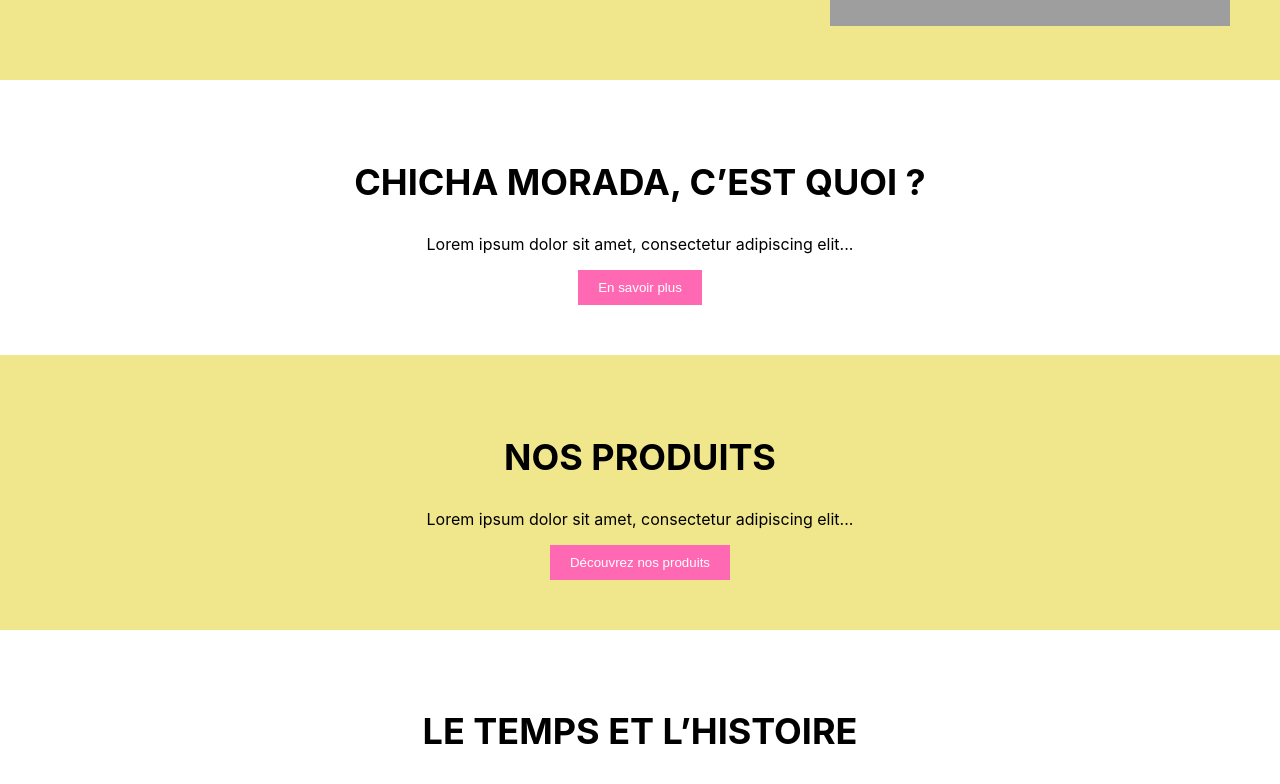
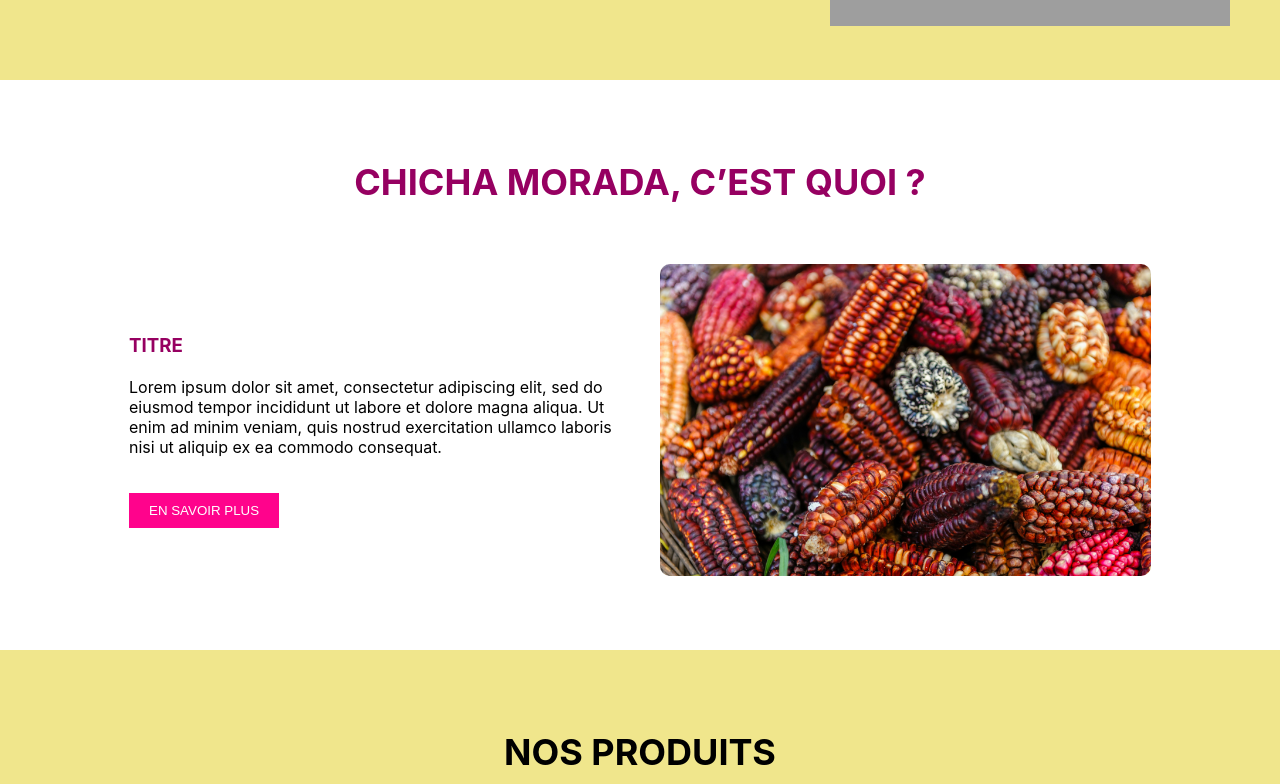
Before and after one commit to ikramchehouani/cozco-landing-page, a React (Create React App) app: page / in a window 1280 px wide. Shown: the part 418-1202 px from the top of the page. Built offline with nearby package versions, Linux system fonts and the light colour scheme; grey boxes are pictures that could not be loaded.

Commit message:
about section default base

```diff
--- a/src/components/About/About.css
+++ b/src/components/About/About.css
@@ -6,12 +6,47 @@
 
 .info h2 {
   font-size: 36px;
+  color: #960061;
+  margin-bottom: 40px;
+}
+
+.content {
+  display: flex;
+  align-items: center;
+  justify-content: center;
+  flex-wrap: wrap;
+}
+
+.text {
+  max-width: 45%;
+  text-align: left;
+  padding: 20px;
+  box-sizing: border-box;
+}
+
+.text h3 {
+  color: #960061;
+  margin-bottom: 20px;
+}
+
+.image-container {
+  max-width: 45%;
+  padding: 20px;
+  box-sizing: border-box;
+}
+
+.image-container img {
+  width: 100%;
+  height: auto;
+  border-radius: 10px;
 }
 
 .learn-more-button {
   padding: 10px 20px;
-    background-color: #ff69b4;
+  background-color: #FF038C;
   border: none;
   color: #fff;
   cursor: pointer;
+  margin-top: 20px;
+  text-transform: uppercase;
 }
--- a/src/components/About/About.js
+++ b/src/components/About/About.js
@@ -1,11 +1,20 @@
 import React from 'react';
 import './About.css';
+import chichaImage from '../../assets/about/colored-corn.png';
 
 const About = () => (
   <section className="info">
     <h2>CHICHA MORADA, C’EST QUOI ?</h2>
-    <p>Lorem ipsum dolor sit amet, consectetur adipiscing elit...</p>
-    <button className="learn-more-button">En savoir plus</button>
+    <div className="content">
+      <div className="text">
+        <h3>TITRE</h3>
+        <p>Lorem ipsum dolor sit amet, consectetur adipiscing elit, sed do eiusmod tempor incididunt ut labore et dolore magna aliqua. Ut enim ad minim veniam, quis nostrud exercitation ullamco laboris nisi ut aliquip ex ea commodo consequat.</p>
+        <button className="learn-more-button">En savoir plus</button>
+      </div>
+      <div className="image-container">
+        <img src={chichaImage} alt="Chicha Morada" />
+      </div>
+    </div>
   </section>
 );
 
```
Also changed, not shown: src/assets/about/colored-corn.png (added). Lines whose indentation alone changed are shown as unchanged.
